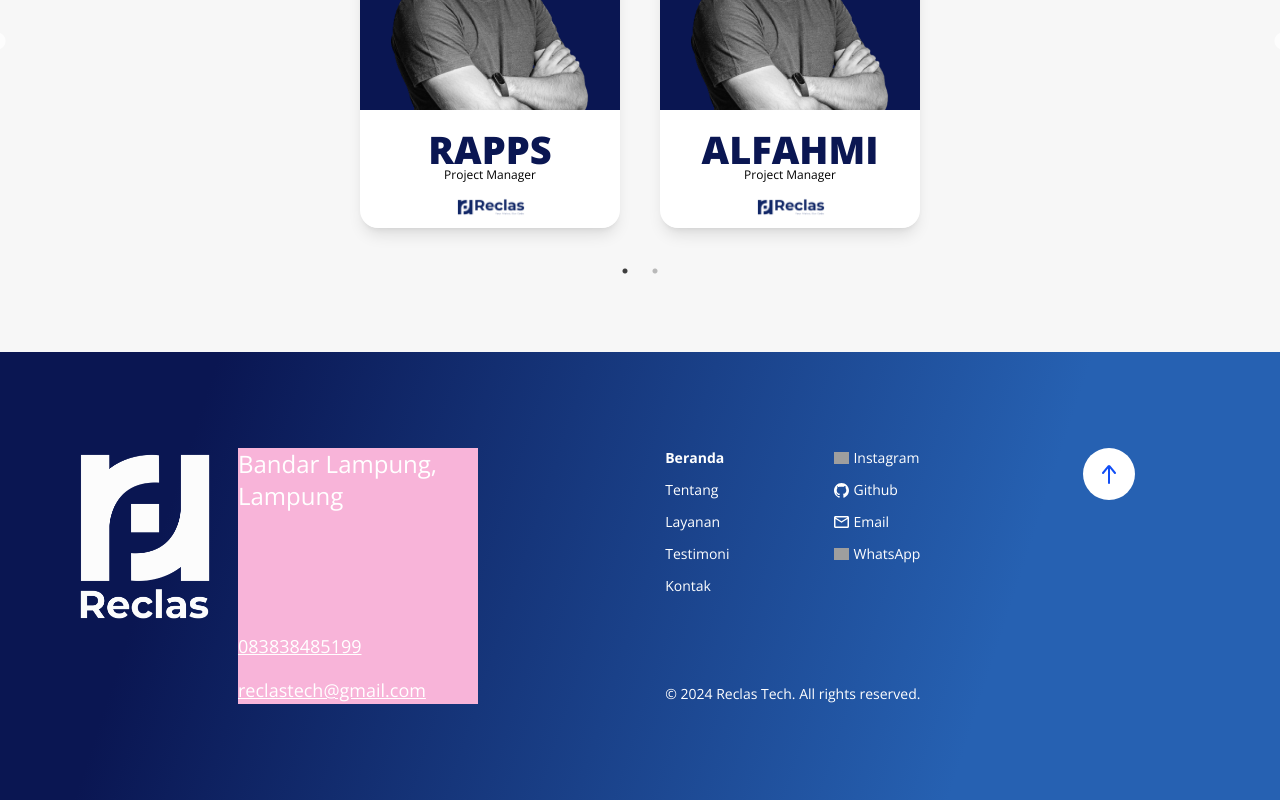
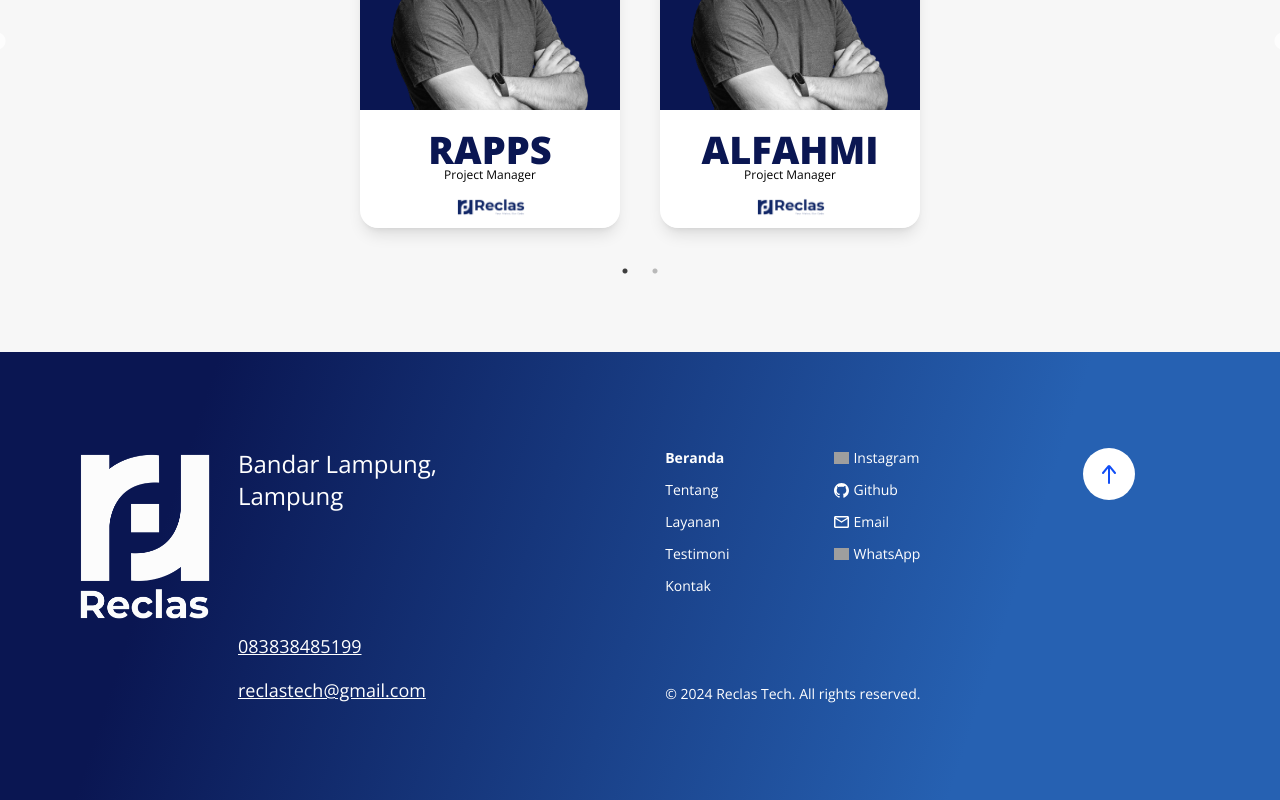
Before and after one commit to RozKoy/ReclasTech, a React (Vite) app: page / in a window 1280 px wide. Shown: the part 6334-7134 px from the top of the page. Built offline with nearby package versions, Linux system fonts and the light colour scheme; grey boxes are pictures that could not be loaded.

Commit message:
fix(footer): delete background color style

```diff
--- a/src/pages/home.jsx
+++ b/src/pages/home.jsx
@@ -401,7 +401,7 @@ const Home = () => {
 								alt="Ayo, mulai perjalanan inovasi Anda dengan kami!, Reclas Tech adalah perusahaan pengembangan perangkat lunak yang berlokasi di Bandar Lampung, Lampung."
 							/>
 						</div>
-						<div className="alamat w-60 flex flex-col justify-between gap-3 bg-pink-300 mx-auto">
+						<div className="alamat w-60 flex flex-col justify-between gap-3 mx-auto">
 							<h5 className="add max-[320px]:text-base text-xl md:text-2xl text-white">
 								Bandar Lampung, Lampung
 							</h5>
```
